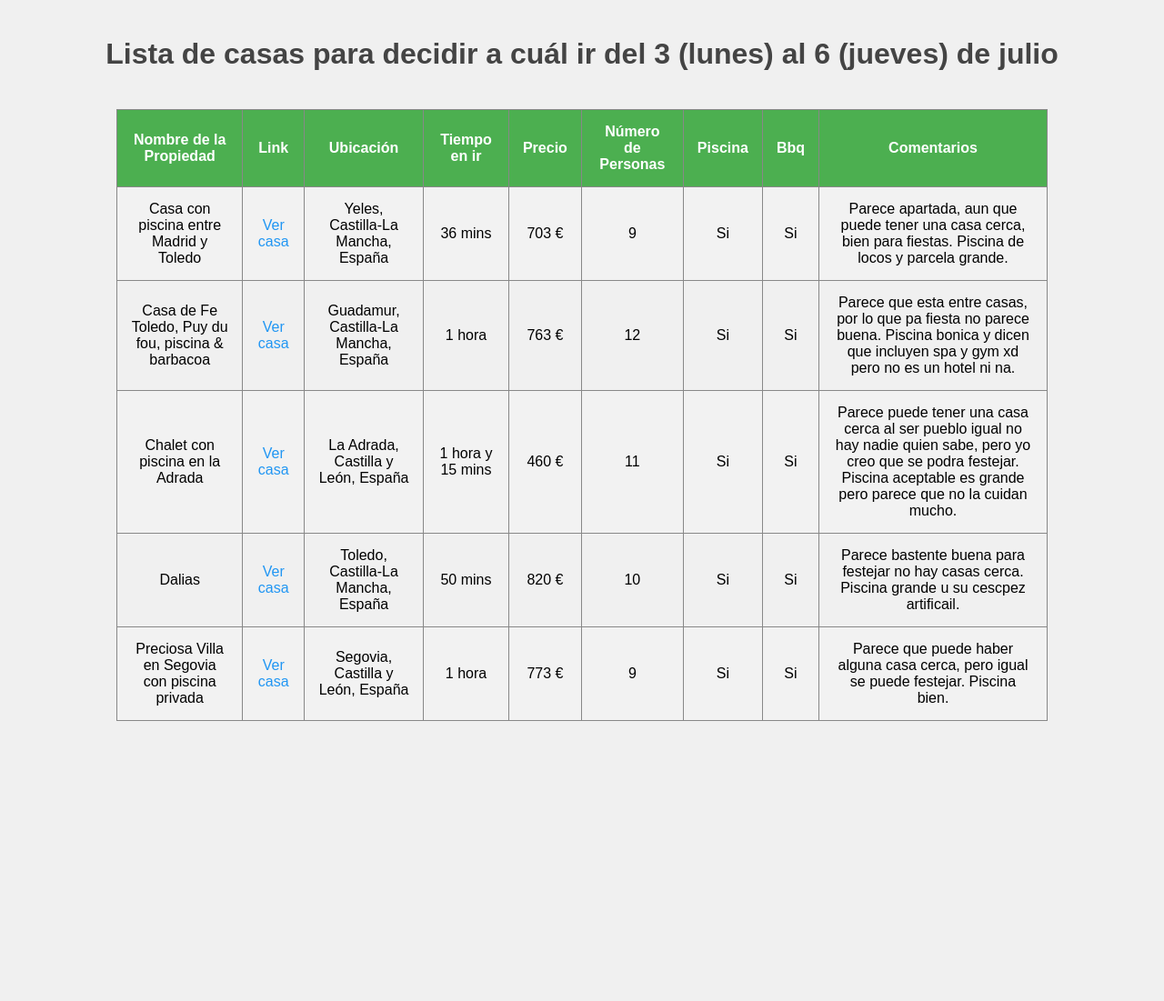
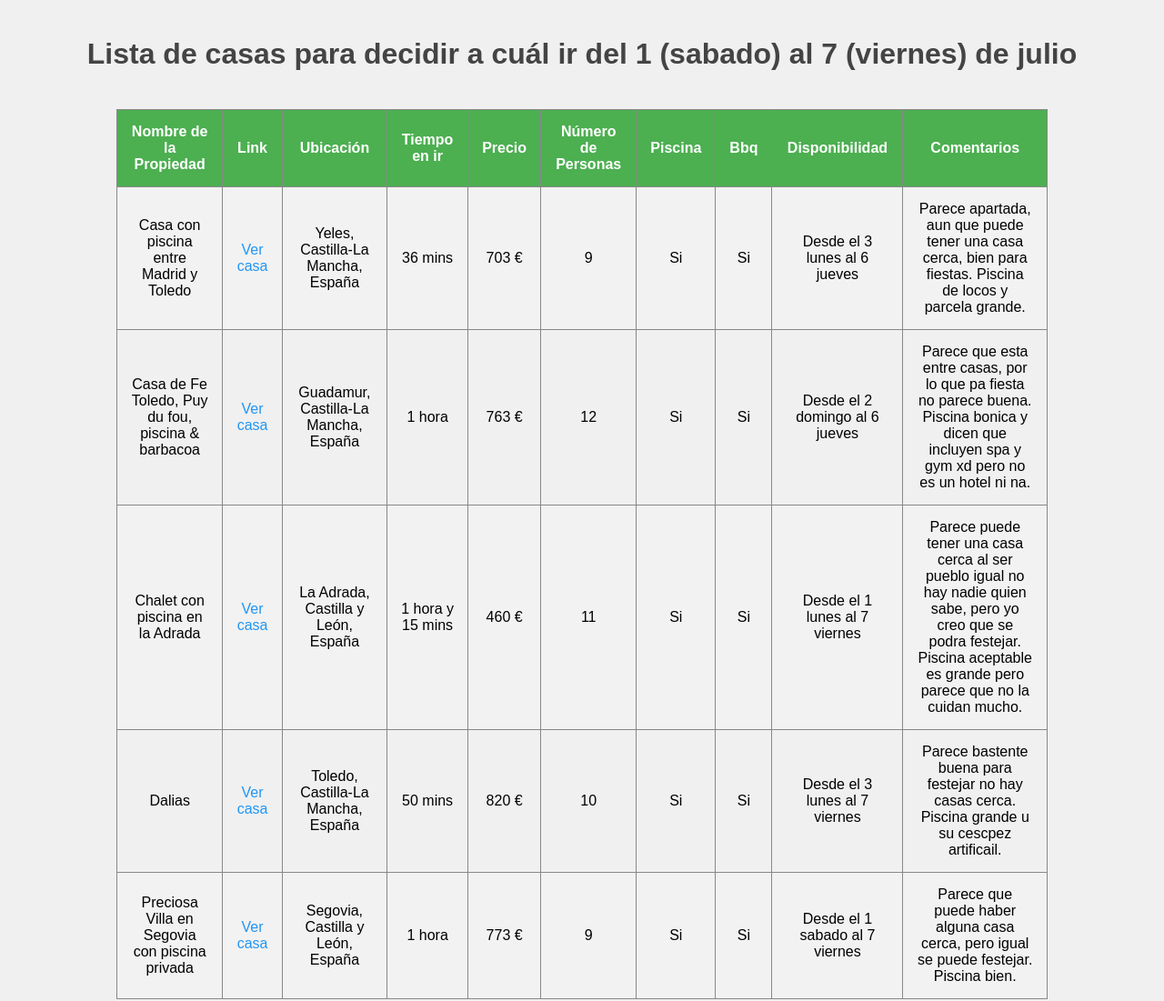
Before and after one commit to carlitosrogo/carlitosrogo.github.io, a plain HTML site: page index.html in a window 1280 px wide. Shown: the whole page at 91% size. Before the commit the page ends 843 px from the top, so only its background shows below. Drawn offline with Linux system fonts and the light colour scheme.

Commit message:
Update index.html

```diff
--- a/index.html
+++ b/index.html
@@ -39,7 +39,7 @@
     </style>
 </head>
 <body>
-    <h1>Lista de casas para decidir a cuál ir del 3 (lunes) al 6 (jueves) de julio</h1>
+    <h1>Lista de casas para decidir a cuál ir del 1 (sabado) al 7 (viernes) de julio</h1>
     <table>
         <tr>
             <th>Nombre de la Propiedad</th>
@@ -50,6 +50,7 @@
             <th>Número de Personas</th>
             <th>Piscina</th>
             <th>Bbq</th>
+            <th>Disponibilidad</th>
             <th>Comentarios</th>
         </tr>
         <tr>
@@ -61,6 +62,7 @@
             <td>9</td>
             <td>Si</td>
             <td>Si</td>
+            <td>Desde el 3 lunes al 6 jueves</td>
             <td>Parece apartada, aun que puede tener una casa cerca, bien para fiestas. Piscina de locos y parcela grande.</td>
         </tr>
         <tr>
@@ -72,6 +74,7 @@
             <td>12</td>
             <td>Si</td>
             <td>Si</td>
+            <td>Desde el 2 domingo al 6 jueves</td>
             <td>Parece que esta entre casas, por lo que pa fiesta no parece buena. Piscina bonica y dicen que incluyen spa y gym xd pero no es un hotel ni na.</td>
         </tr>
         <tr>
@@ -83,6 +86,7 @@
             <td>11</td>
             <td>Si</td>
             <td>Si</td>
+            <td>Desde el 1 lunes al 7 viernes</td>
             <td>Parece puede tener una casa cerca al ser pueblo igual no hay nadie quien sabe, pero yo creo que se podra festejar. Piscina aceptable es grande pero parece que no la cuidan mucho.</td>
         </tr>
         <tr>
@@ -94,6 +98,7 @@
             <td>10</td>
             <td>Si</td>
             <td>Si</td>
+            <td>Desde el 3 lunes al 7 viernes</td>
             <td>Parece bastente buena para festejar no hay casas cerca. Piscina grande u su cescpez artificail.</td>
         </tr>
         <tr>
@@ -105,6 +110,7 @@
             <td>9</td>
             <td>Si</td>
             <td>Si</td>
+            <td>Desde el 1 sabado al 7 viernes</td>
             <td>Parece que puede haber alguna casa cerca, pero igual se puede festejar. Piscina bien.</td>
         </tr>
     </table>
```
